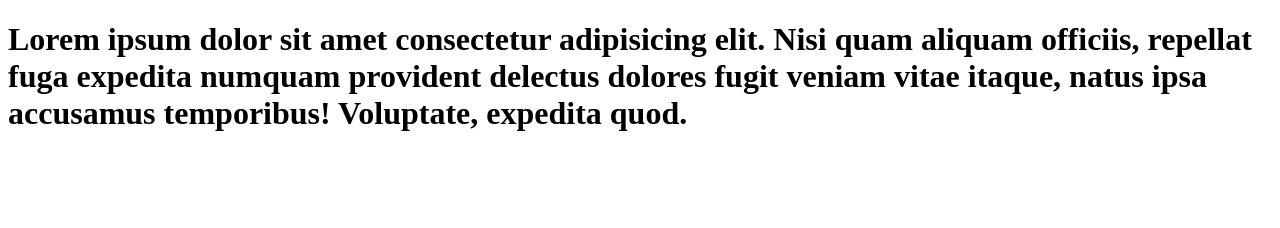
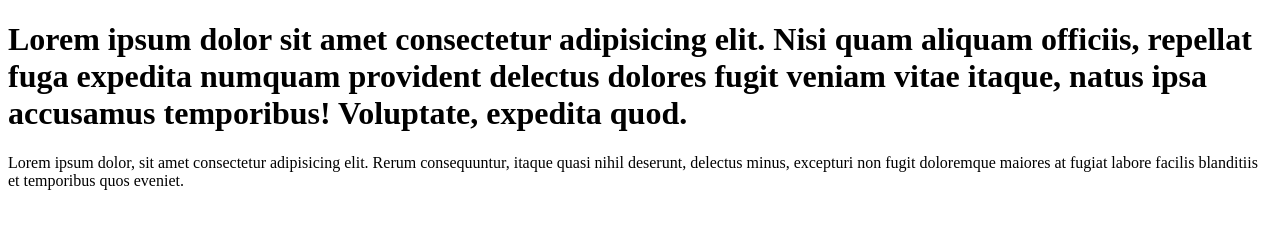
Before and after one commit to JabelThEngineer/learn-git, a plain HTML site: page index.html in a window 1280 px wide. Drawn offline with Linux system fonts and the light colour scheme.

Commit message:
Add paragraph to index file.

```diff
--- a/index.html
+++ b/index.html
@@ -10,5 +10,6 @@
 </head>
 <body>
     <h1>Lorem ipsum dolor sit amet consectetur adipisicing elit. Nisi quam aliquam officiis, repellat fuga expedita numquam provident delectus dolores fugit veniam vitae itaque, natus ipsa accusamus temporibus! Voluptate, expedita quod.</h1>
+    <p>Lorem ipsum dolor, sit amet consectetur adipisicing elit. Rerum consequuntur, itaque quasi nihil deserunt, delectus minus, excepturi non fugit doloremque maiores at fugiat labore facilis blanditiis et temporibus quos eveniet.</p>
 </body>
 </html>
```
